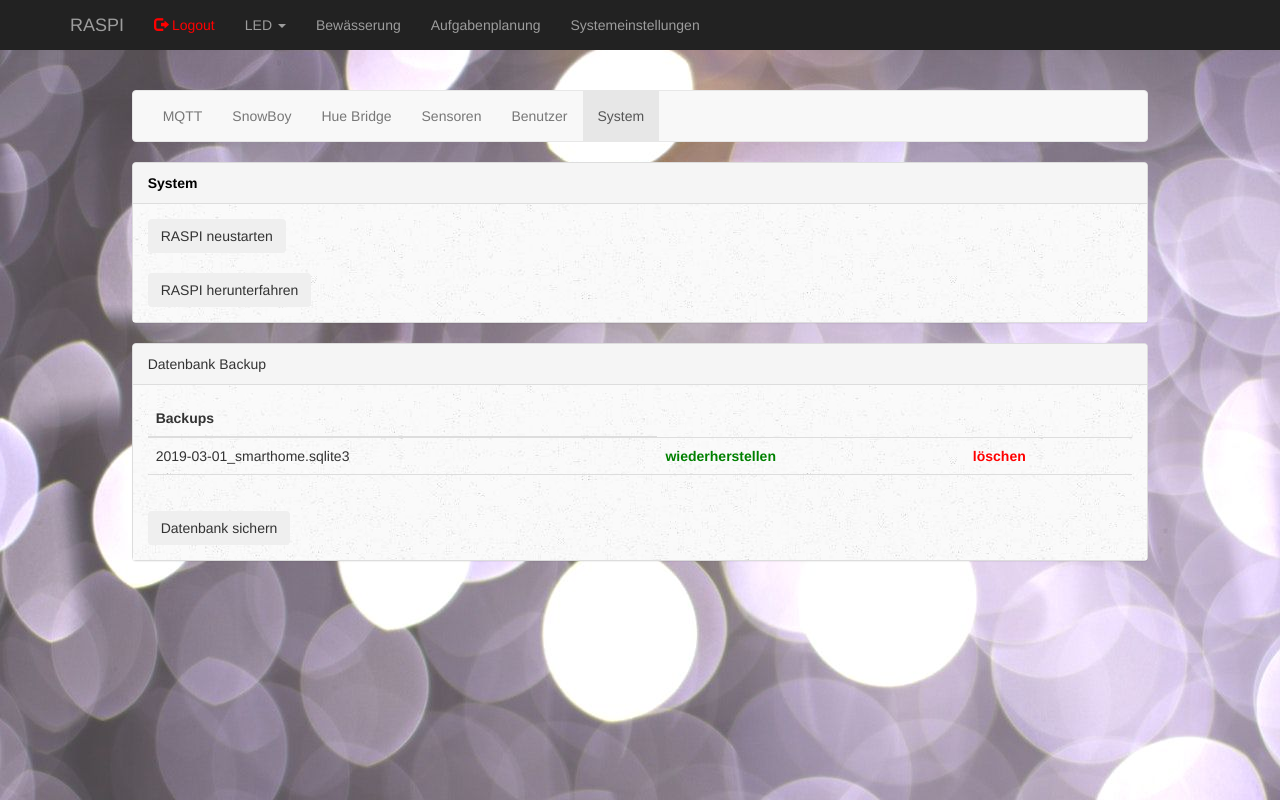
After one commit to stanman71/Miranda, a Flask app: page /dashboard/settings/system/ in a window 1280 px wide. The commit adds this page. Run offline with Flask 2, Linux system fonts and the light colour scheme; a user stored in the database is signed in; parts of the project's set-up code (start-up, migrations or seed data) failed here and were passed over; some libraries are stand-ins or nearby versions.

Commit message:
add database backup

```diff
--- a/app/__init__.py
+++ b/app/__init__.py
@@ -16,7 +16,7 @@ app.config['UPLOAD_FOLDER'] = UPLOAD_FOLDER
 Bootstrap(app)
 colorpicker(app)
 
-from app.sites import index, user_login, dashboard, led, schedular, plants, mqtt, settings
+from app.sites import index, user_login, dashboard, led, schedular, plants, settings
 from app.components.plants_control import *
 from app.database.database import *
 
@@ -48,8 +48,8 @@ def START_FLASK_THREAD():
                 pass
 
 
-            app.run(host="0.0.0.0")
-            #app.run()
+            #app.run(host="0.0.0.0")
+            app.run()
 
 
     # start thread
--- a/app/templates/dashboard_schedular.html
+++ b/app/templates/dashboard_schedular.html
@@ -92,6 +92,10 @@
               <tr>
                 <td>watering_plants</td>
                 <td>alle Pflanzen gießen, Einstellungen unter Bewässung</td>
+              </tr>
+              <tr>
+                <td>save_database</td>
+                <td>Datenbank sichern (Ordner: "./SmartHome/backup" / max. 10 Speicherstände)</td>
               </tr>
               <tr>
                 <td>start_smartphone:1</td>
--- a/app/templates/dashboard_settings_hue_bridge.html
+++ b/app/templates/dashboard_settings_hue_bridge.html
@@ -56,8 +56,9 @@
             <li class={{active01}}><a href="{{ url_for('dashboard_settings_mqtt') }}">MQTT</a></li>
             <li class={{active02}}><a href="{{ url_for('dashboard_settings_snowboy') }}">SnowBoy</a></li>
             <li class={{active03}}><a href="{{ url_for('dashboard_settings_hue_bridge') }}">Hue Bridge</a></li>
-            <li class={{active03}}><a href="{{ url_for('dashboard_settings_sensors') }}">Sensoren</a></li>
-            <li class={{active03}}><a href="{{ url_for('dashboard_settings_user') }}">Benutzer</a></li>
+            <li class={{active04}}><a href="{{ url_for('dashboard_settings_sensors') }}">Sensoren</a></li>
+            <li class={{active05}}><a href="{{ url_for('dashboard_settings_user') }}">Benutzer</a></li>
+            <li class={{active06}}><a href="{{ url_for('dashboard_settings_system') }}">System</a></li>
           </ul>
         </div>
       </nav>
--- a/app/templates/dashboard_settings_mqtt.html
+++ b/app/templates/dashboard_settings_mqtt.html
@@ -56,8 +56,9 @@
         <li class={{active01}}><a href="{{ url_for('dashboard_settings_mqtt') }}">MQTT</a></li>
         <li class={{active02}}><a href="{{ url_for('dashboard_settings_snowboy') }}">SnowBoy</a></li>
         <li class={{active03}}><a href="{{ url_for('dashboard_settings_hue_bridge') }}">Hue Bridge</a></li>
-        <li class={{active03}}><a href="{{ url_for('dashboard_settings_sensors') }}">Sensoren</a></li>
-        <li class={{active03}}><a href="{{ url_for('dashboard_settings_user') }}">Benutzer</a></li>
+        <li class={{active04}}><a href="{{ url_for('dashboard_settings_sensors') }}">Sensoren</a></li>
+        <li class={{active05}}><a href="{{ url_for('dashboard_settings_user') }}">Benutzer</a></li>
+        <li class={{active06}}><a href="{{ url_for('dashboard_settings_system') }}">System</a></li>
       </ul>
     </div>
   </nav>
--- a/app/templates/dashboard_settings_sensors.html
+++ b/app/templates/dashboard_settings_sensors.html
@@ -56,8 +56,9 @@
               <li class={{active01}}><a href="{{ url_for('dashboard_settings_mqtt') }}">MQTT</a></li>
               <li class={{active02}}><a href="{{ url_for('dashboard_settings_snowboy') }}">SnowBoy</a></li>
               <li class={{active03}}><a href="{{ url_for('dashboard_settings_hue_bridge') }}">Hue Bridge</a></li>
-              <li class={{active03}}><a href="{{ url_for('dashboard_settings_sensors') }}">Sensoren</a></li>
-              <li class={{active03}}><a href="{{ url_for('dashboard_settings_user') }}">Benutzer</a></li>
+              <li class={{active04}}><a href="{{ url_for('dashboard_settings_sensors') }}">Sensoren</a></li>
+              <li class={{active05}}><a href="{{ url_for('dashboard_settings_user') }}">Benutzer</a></li>
+              <li class={{active06}}><a href="{{ url_for('dashboard_settings_system') }}">System</a></li>
             </ul>
           </div>
         </nav>
--- /dev/null
+++ b/app/templates/dashboard_settings_system.html
@@ -0,0 +1,126 @@
+{% extends "bootstrap/base.html" %}
+
+{% block title %}
+  System
+{% endblock %}
+
+{% block styles %}
+  {{super()}}
+  <link rel="stylesheet" href="{{url_for('.static', filename='dashboard.css')}}">
+{% endblock %}
+
+{% block content %}
+
+<!-- nav-bar -->
+
+<nav class="navbar navbar-inverse navbar-fixed-top">
+  <div class="container">
+    <div class="navbar-header">
+      <button type="button" class="navbar-toggle collapsed" data-toggle="collapse" data-target="#navbar" aria-expanded="false" aria-controls="navbar">
+        <span class="sr-only">Toggle navigation</span>
+        <span class="icon-bar"></span>
+        <span class="icon-bar"></span>
+        <span class="icon-bar"></span>
+      </button>
+      <a class="navbar-brand" href="#">RASPI</a>
+    </div>
+    <div id="navbar" class="collapse navbar-collapse">
+      <ul class="nav navbar-nav">
+        <li><a href="{{ url_for('logout') }}"><span class="glyphicon glyphicon-log-out" style="color:red"></span><font color="red"> Logout</font></a></li>
+        <li class="dropdown">
+          <a class="dropdown-toggle" data-toggle="dropdown" href="#">LED
+          <span class="caret"></span></a>
+          <ul class="dropdown-menu">
+            <li><a href="{{ url_for('dashboard_led_scene_01') }}">Szenen</a></li>
+            <li><a href="{{ url_for('dashboard_led_programs') }}">Programme</a></li>
+          </ul>
+        </li>
+        <li><a href="{{ url_for('dashboard_plants') }}">Bewässerung</a></li>
+        <li><a href="{{ url_for('dashboard_schedular') }}">Aufgabenplanung</a></li>
+        <li><a href="{{ url_for('dashboard_settings_mqtt') }}">Systemeinstellungen</a></li>
+      </ul>
+    </div>
+  </div>
+</nav>
+<br>
+
+<div class="col-sm-2 col-sm-offset-2 col-md-10 col-md-offset-1 main">
+  <div class="row">
+    <div class="col">
+
+<!-- settings navs -->
+
+<nav class="navbar navbar-default">
+    <div class="container-fluid">
+      <ul class="nav navbar-nav">
+        <li class={{active01}}><a href="{{ url_for('dashboard_settings_mqtt') }}">MQTT</a></li>
+        <li class={{active02}}><a href="{{ url_for('dashboard_settings_snowboy') }}">SnowBoy</a></li>
+        <li class={{active03}}><a href="{{ url_for('dashboard_settings_hue_bridge') }}">Hue Bridge</a></li>
+        <li class={{active04}}><a href="{{ url_for('dashboard_settings_sensors') }}">Sensoren</a></li>
+        <li class={{active05}}><a href="{{ url_for('dashboard_settings_user') }}">Benutzer</a></li>
+        <li class={{active06}}><a href="{{ url_for('dashboard_settings_system') }}">System</a></li>
+      </ul>
+    </div>
+  </nav>
+
+
+<!-- System -->
+
+<!-- system error message -->
+
+    {% if error_message_system != "" %}
+      <div class="alert alert-danger" role="alert">
+        {{ error_message_system }}
+      </div>
+    {% endif %}
+
+<!-- system settings -->
+
+      <div class="panel panel-default">
+        <div class="panel-heading"><font color="black"><b>System</b></font></div>
+          <div class="panel-body">
+
+          <form method="GET">
+            <input type="submit" class="btn btn-secondary" name="restart" value="RASPI neustarten" />
+          </form>
+          <br>
+          <form method="GET">
+            <input type="submit" class="btn btn-secondary" name="shutdown" value="RASPI herunterfahren" />
+          </form>
+
+          </div>
+        </div>
+
+<!-- database backup -->
+
+      <section id="database_backup"></section>
+
+      <div class="panel panel-default">
+        <div class="panel-heading">Datenbank Backup</div>
+          <div class="panel-body">
+
+          <table class="table">
+              <thead>
+                <th scope="col">Backups</th>
+              </thead>
+            <tbody>
+              {% for entry in file_list %}
+              <tr>
+                <td>{{ entry }}</td>
+                <td><a href="/dashboard/settings/system/restore/backup_database/{{ entry }}#database_backup"><font color="green"><b>wiederherstellen</b></font></a></td>
+                <td><a href="/dashboard/settings/system/delete/backup_database/{{ entry }}#database_backup"><font color="red"><b>löschen</b></font></a></td>
+              </tr>
+              {% endfor %}
+              <tr><td></td><td></td><td></td></tr>
+            </tbody>
+          </table>
+          <form method="GET">
+            <input type="submit" onclick="window.location.href='/dashboard/settings/system#database_backup'" class="btn btn-secondary" name="database_save" value="Datenbank sichern" />
+          </form>
+        </div>
+      </div>
+    </div>
+  </div>
+</div>
+
+{% endblock %}
--- a/app/templates/dashboard_settings_user.html
+++ b/app/templates/dashboard_settings_user.html
@@ -58,8 +58,9 @@
             <li class={{active01}}><a href="{{ url_for('dashboard_settings_mqtt') }}">MQTT</a></li>
             <li class={{active02}}><a href="{{ url_for('dashboard_settings_snowboy') }}">SnowBoy</a></li>
             <li class={{active03}}><a href="{{ url_for('dashboard_settings_hue_bridge') }}">Hue Bridge</a></li>
-            <li class={{active03}}><a href="{{ url_for('dashboard_settings_sensors') }}">Sensoren</a></li>
-            <li class={{active03}}><a href="{{ url_for('dashboard_settings_user') }}">Benutzer</a></li>
+            <li class={{active04}}><a href="{{ url_for('dashboard_settings_sensors') }}">Sensoren</a></li>
+            <li class={{active05}}><a href="{{ url_for('dashboard_settings_user') }}">Benutzer</a></li>
+            <li class={{active06}}><a href="{{ url_for('dashboard_settings_system') }}">System</a></li>
           </ul>
         </div>
       </nav>
```
Also changed, not shown: app/components/tasks.py (added, +123 -0 lines), app/sites/mqtt.py (deleted, +0 -76 lines), app/sites/schedular.py (+2 -51 lines), app/sites/settings.py (+125 -2 lines), app/snowboy/snowboy.py (+2 -44 lines), app/templates/dashboard_settings_snowboy.html (+8 -2 lines), backup/2019-03-01_smarthome.sqlite3.
